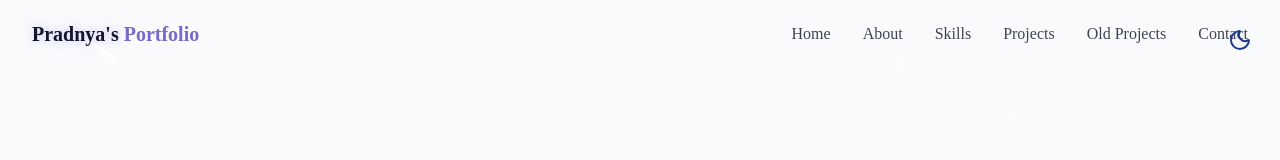
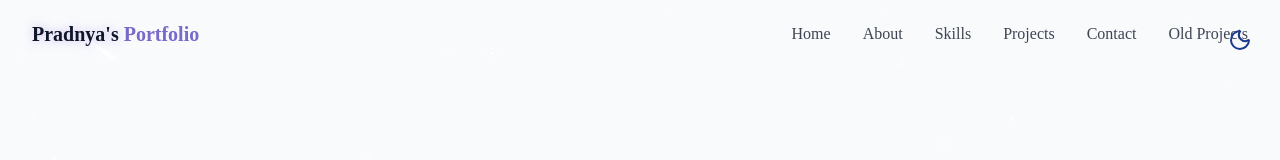
Before and after one commit to pshegde123/portfolio25, a React (Vite) app: page / in a window 1280 px wide. Shown: the top 160 px of the page. Built offline with nearby package versions, Linux system fonts and the light colour scheme; a web font is replaced by a local one.

Commit message:
updated old projects nav link href

```diff
--- a/src/components/Navbar.jsx
+++ b/src/components/Navbar.jsx
@@ -3,12 +3,12 @@ import { Menu, X } from "lucide-react";
 import { useEffect, useState } from "react";
 
 const navItems = [
-    { name: "Home", href: "#hero" },
-    { name: "About", href: "#about" },
-    { name: "Skills", href: "#skills" },
-    { name: "Projects", href: "#projects" },
-    { name: "Old Projects", href: "https://pshegde123.github.io/Portfolio.github.io/#portfolio" },
-    { name: "Contact", href: "#contact" },
+    { name: "Home", href: "#hero", target: "" },
+    { name: "About", href: "#about", target: "" },
+    { name: "Skills", href: "#skills", target: "" },
+    { name: "Projects", href: "#projects", target: "" },
+    { name: "Contact", href: "#contact", target: "" },
+    { name: "Old Projects", href: "https://pshegde123.github.io/Portfolio.github.io/#portfolio", target: "_blank" },
 ];
 
 const Navbar = () => {
@@ -47,6 +47,7 @@ const Navbar = () => {
                         <a
                             key={key}
                             href={item.href}
+                            target={item.target}
                             className="text-foreground/80 hover:text-primary transition-colors duration-300"
                         >
                             {item.name}
@@ -78,6 +79,7 @@ const Navbar = () => {
                             <a
                                 key={key}
                                 href={item.href}
+                                target={item.target}
                                 className="text-foreground/80 hover:text-primary transition-colors duration-300"
                                 onClick={() => setIsMenuOpen(false)}
                             >
```
